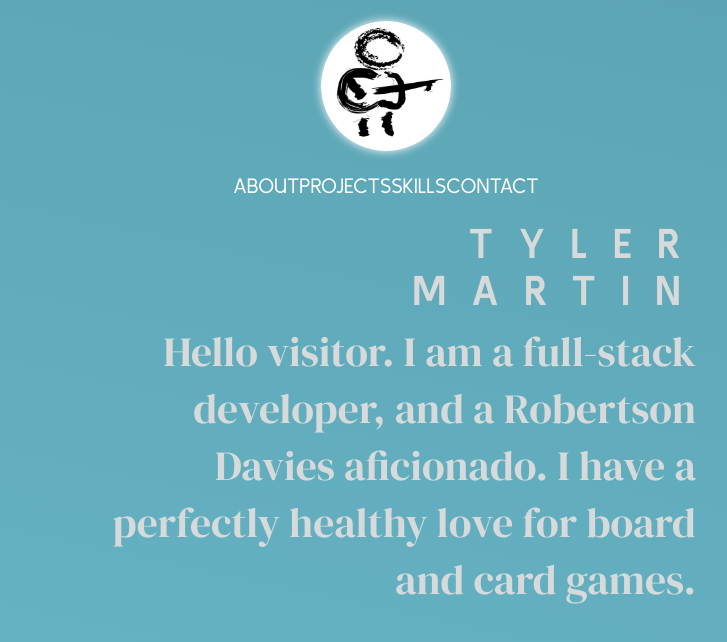
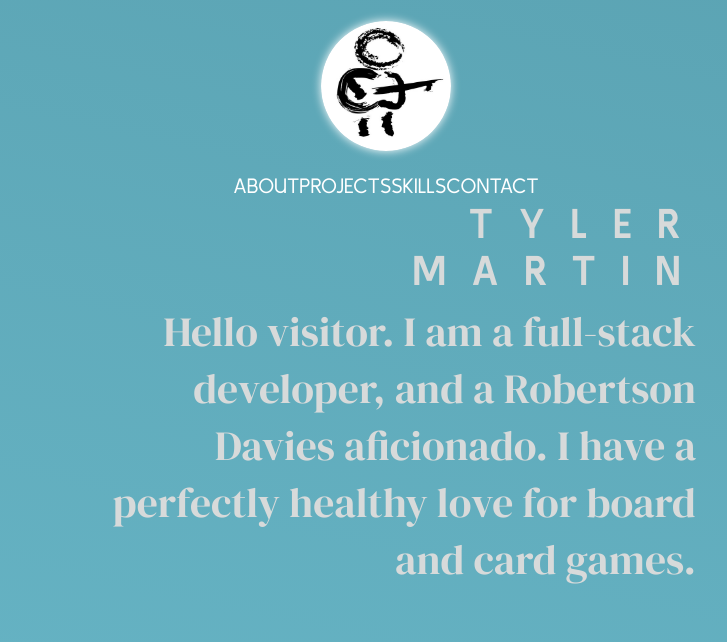
Before and after one commit to TYLER-JM/personal-homepage, a React (Create React App) app: page / in a window 1280 px wide. Shown: the top 642 px of the page, without its empty margins (254-981 px from the left). Built offline with nearby package versions, Linux system fonts and the light colour scheme.

Commit message:
removes margin from *

```diff
--- a/src/styles/app.scss
+++ b/src/styles/app.scss
@@ -23,7 +23,7 @@
 }
 
 * {
-  margin-top: 0px;
+  margin: 0px;
 }
 .container {
   position: relative;
```
